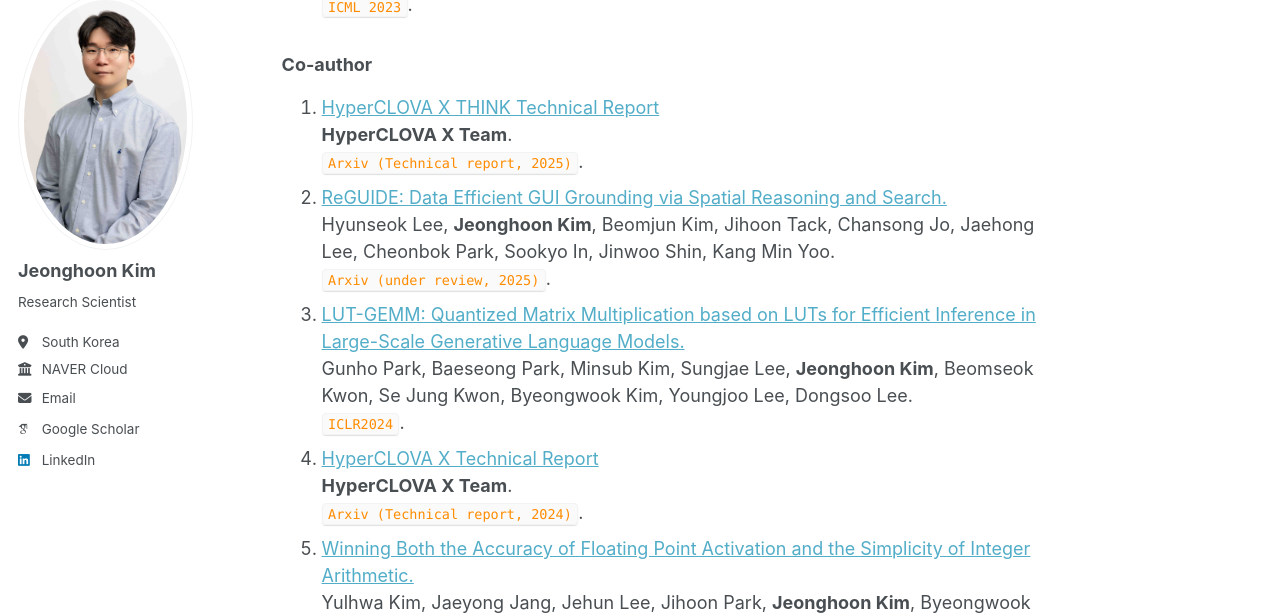
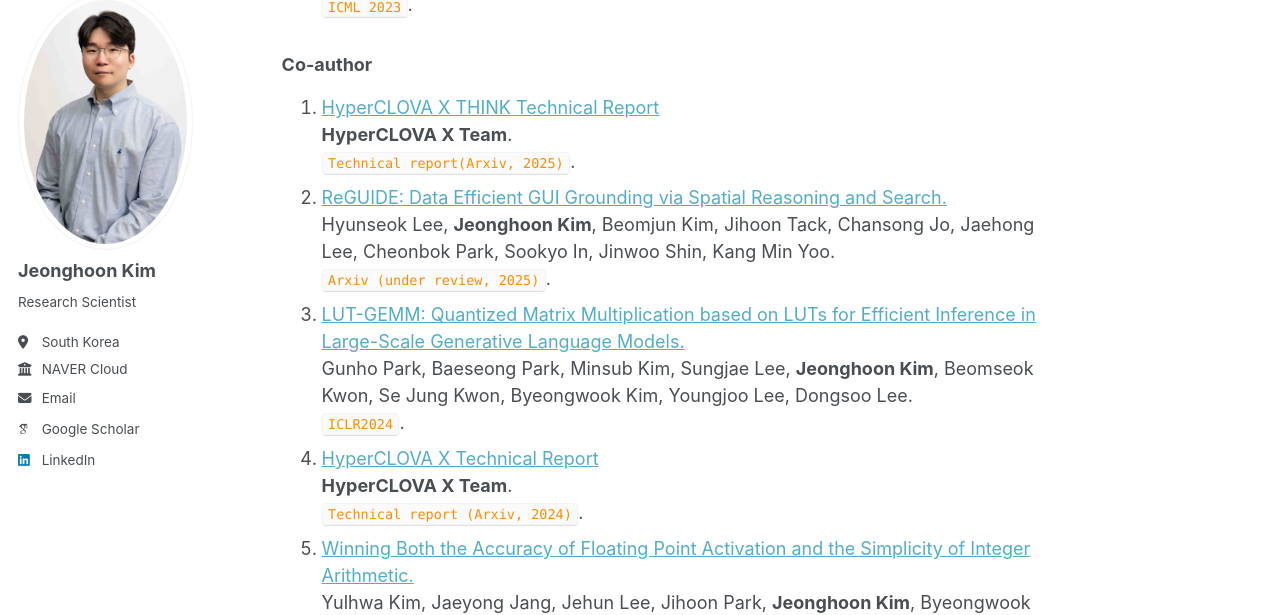
Before and after one commit to penpaperkeycode/penpaperkeycode.github.io, a Jekyll site: the page built from _pages/about.md, in a window 1280 px wide and 900 px high, scrolled down 2000 px. Shown: the part 105-720 px from the top of the window. Built offline with Jekyll 4.4.1, drawn with Linux system fonts in a browser that asks for light colours; some web fonts are replaced.

Commit message:
Update about.md

```diff
--- a/_pages/about.md
+++ b/_pages/about.md
@@ -62,7 +62,7 @@ Jung Hyun Lee*, **Jeonghoon Kim** *, Se Jung Kwon, Dongsoo Lee.
 ### Co-author
 8. [HyperCLOVA X THINK Technical Report](https://arxiv.org/abs/2506.22403)
 **HyperCLOVA X Team**.
-<code style="color : darkorange">Arxiv (Technical report, 2025)</code>.
+<code style="color : darkorange">Technical report(Arxiv, 2025)</code>.
 9. [ReGUIDE: Data Efficient GUI Grounding via Spatial Reasoning and Search.](https://arxiv.org/abs/2505.15259)
 Hyunseok Lee, **Jeonghoon Kim**, Beomjun Kim, Jihoon Tack, Chansong Jo, Jaehong Lee, Cheonbok Park, Sookyo In, Jinwoo Shin, Kang Min Yoo.
  <code style="color : darkorange">Arxiv (under review, 2025)</code>.
@@ -71,7 +71,7 @@ Gunho Park, Baeseong Park, Minsub Kim, Sungjae Lee, **Jeonghoon Kim**, Beomseok
  <code style="color : darkorange">ICLR2024</code>.
 11. [HyperCLOVA X Technical Report](https://arxiv.org/abs/2404.01954)
 **HyperCLOVA X Team**.
-<code style="color : darkorange">Arxiv (Technical report, 2024)</code>.
+<code style="color : darkorange">Technical report (Arxiv, 2024)</code>.
 12. [Winning Both the Accuracy of Floating Point Activation and the Simplicity of Integer Arithmetic.](https://openreview.net/forum?id=z92lBy1ehjI)
 Yulhwa Kim, Jaeyong Jang, Jehun Lee, Jihoon Park, **Jeonghoon Kim**, Byeongwook Kim, Baeseong park, Se Jung Kwon, Dongsoo Lee, Jae-joon Kim.
  <code style="color : darkorange">ICLR 2023</code>.
```
